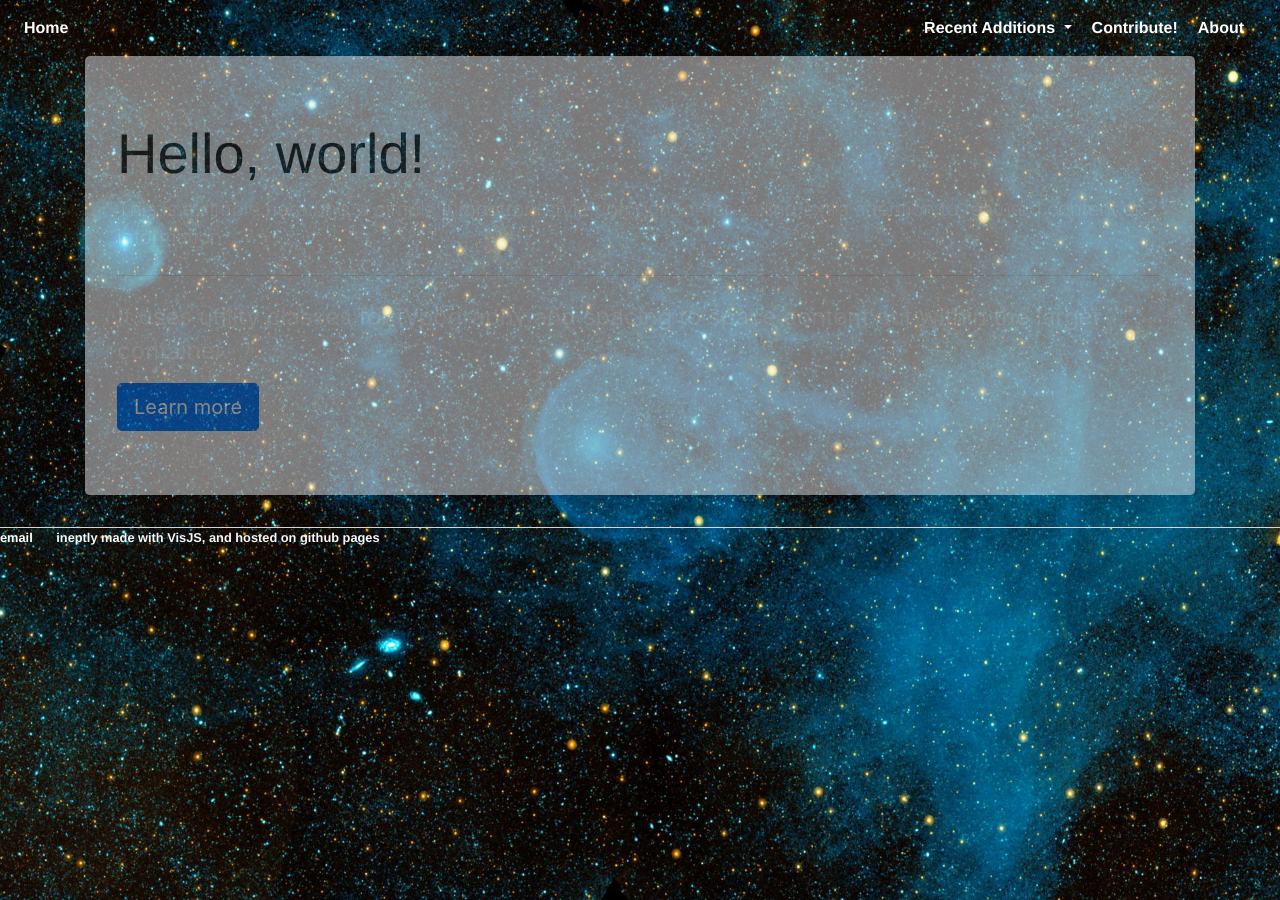
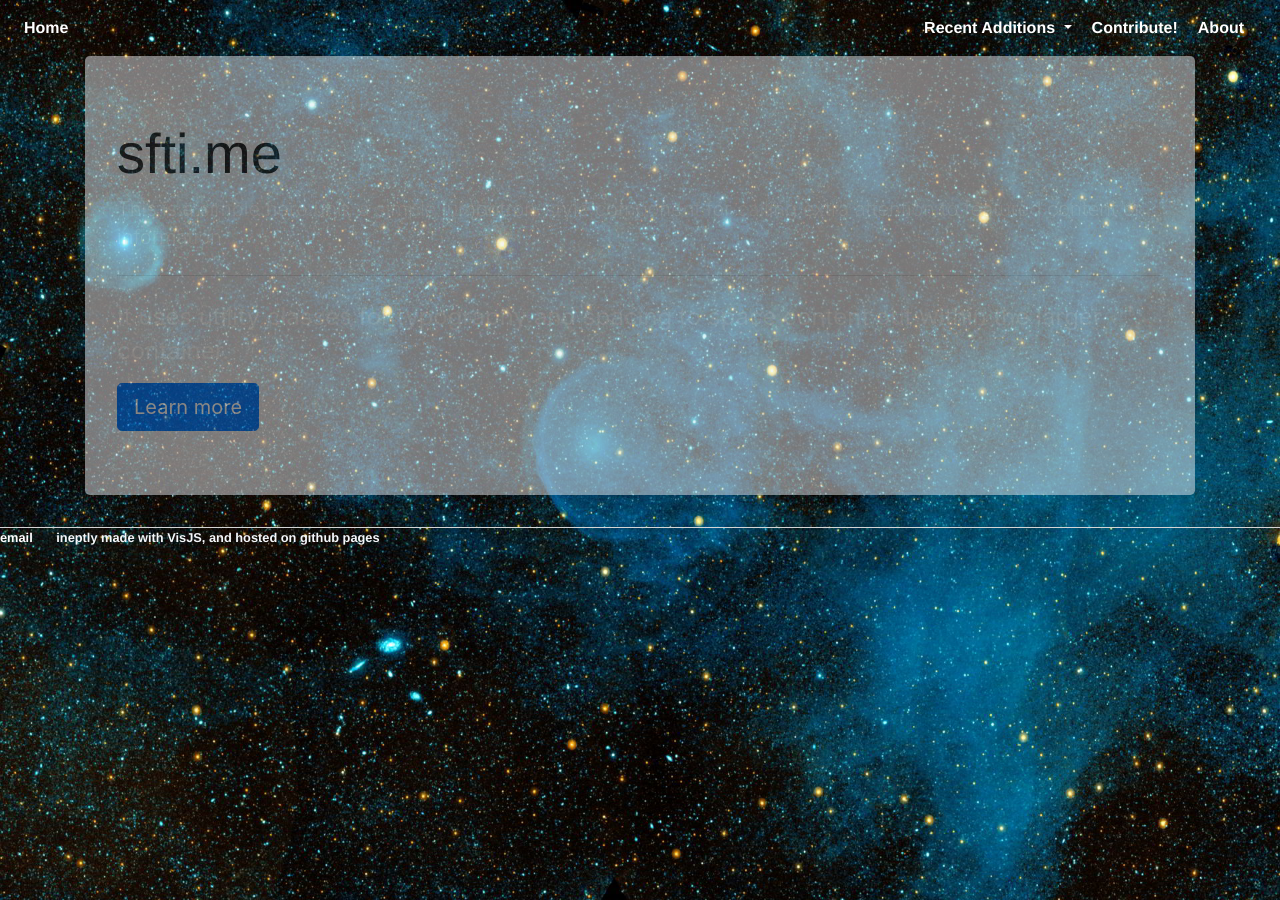
Before and after one commit to sftime/sftime.github.io, a Jekyll site: the page built from test.md, in a window 1280 px wide. Built offline with Jekyll 4.4.1, drawn with Linux system fonts in a browser that asks for light colours.

Commit message:
Update test.md

```diff
--- a/test.md
+++ b/test.md
@@ -3,7 +3,7 @@ layout: default
 ---
 
 <div class="jumbotron">
-  <h1 class="display-4">Hello, world!</h1>
+  <h1 class="display-4">sfti.me</h1>
   <p class="lead">This is a simple hero unit, a simple jumbotron-style component for calling extra attention to featured content or information.</p>
   <hr class="my-4">
   <p>It uses utility classes for typography and spacing to space content out within the larger container.</p>
```
